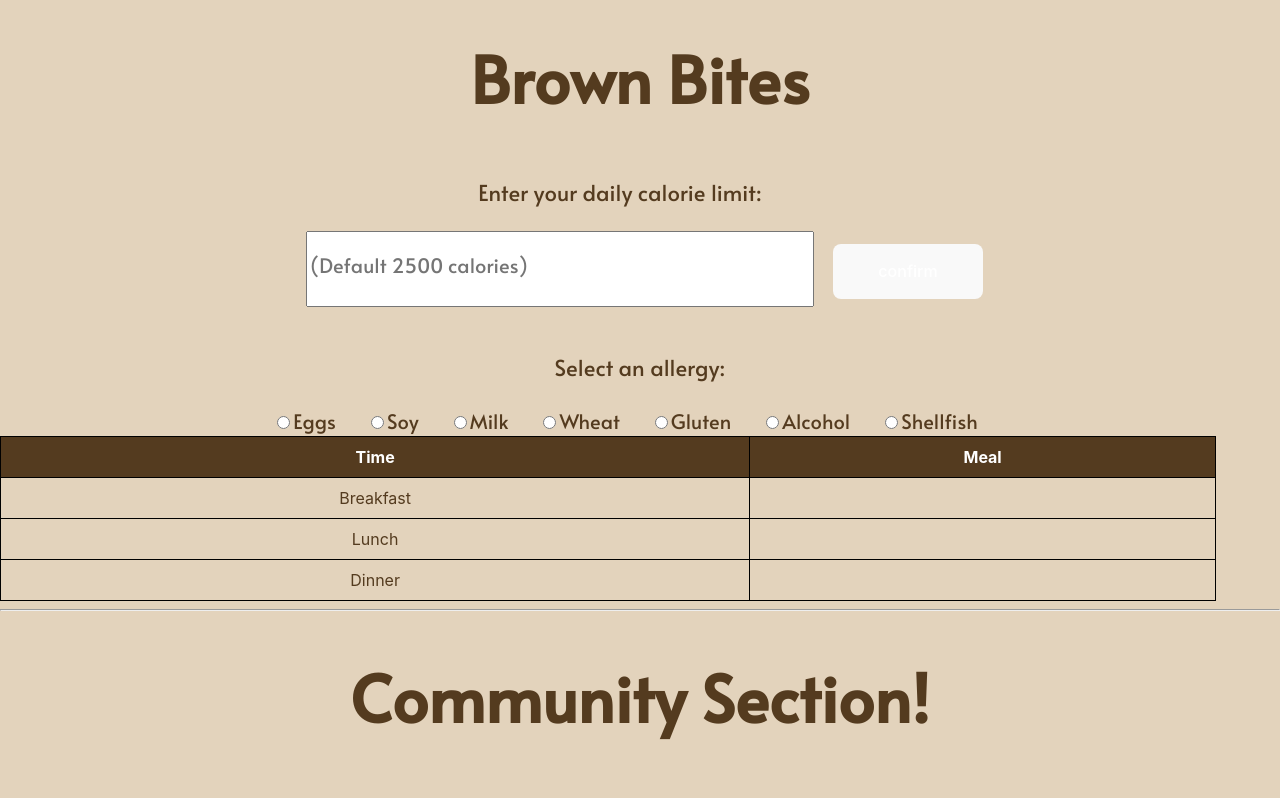
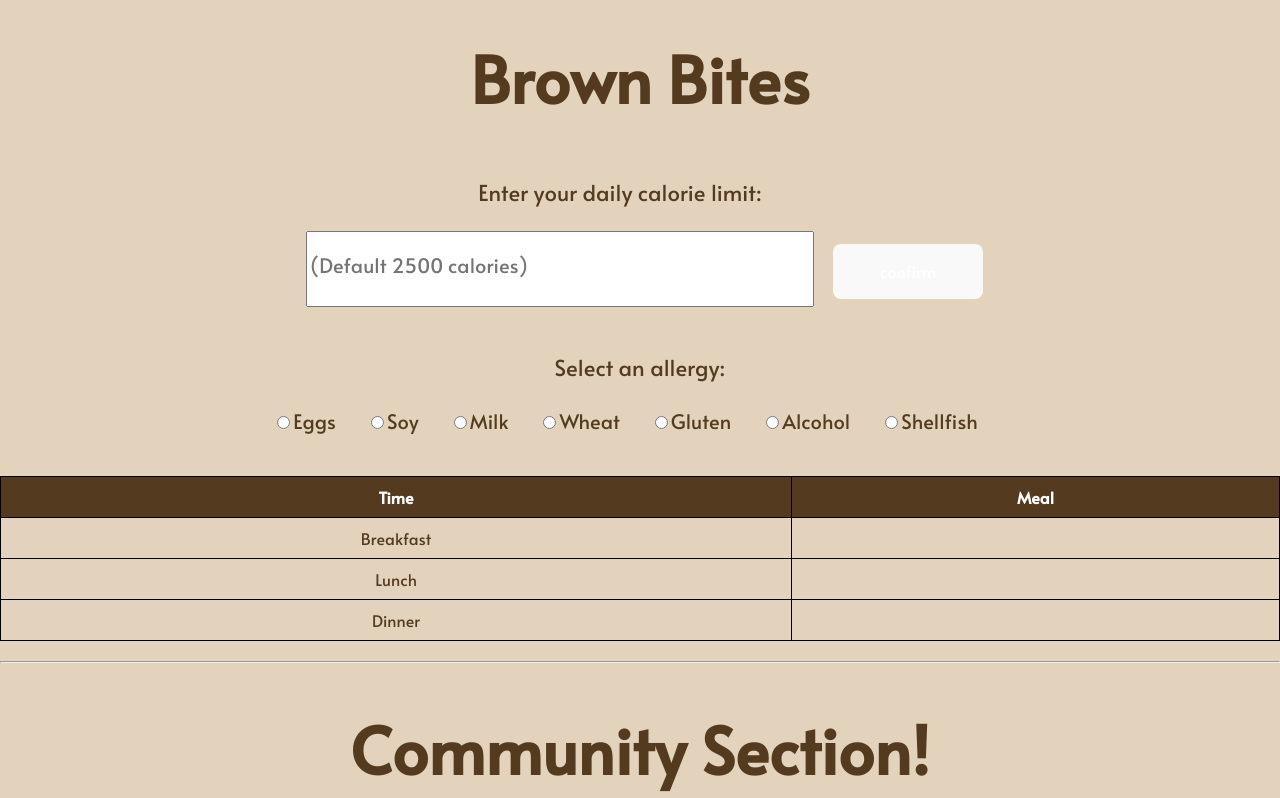
Before and after one commit to cs0320-f23/term-project-ssoufan-cpbryant-dsedarou-aye15, a React (Vite) app in the folder frontend/repl/: page / in a window 1280 px wide. Shown: the top 798 px of the page. Built offline with nearby package versions, Linux system fonts and the light colour scheme.

Commit message:
feat: changed calendar to a singular day

```diff
--- a/frontend/repl/src/components/Calendar.tsx
+++ b/frontend/repl/src/components/Calendar.tsx
@@ -64,7 +64,7 @@ interface CalendarProps {
 
 const Calendar: React.FC<CalendarProps> = ({ mealPlan, removeMeal }) => {
   return (
-    <div className="meal-table">
+    <div className="calendar">
       <table>
         <thead>
           <tr>
--- a/frontend/repl/src/components/Selector.tsx
+++ b/frontend/repl/src/components/Selector.tsx
@@ -9,12 +9,14 @@ export interface SelectorFunction {
   (args: Array<string>): Promise<string>;
 }
 
-
-export function searchCommandFunction(selectedOption: string, commandString: string): Promise<string> {
+export function searchCommandFunction(
+  selectedOption: string,
+  commandString: string
+): Promise<string> {
   return new Promise(async (resolve) => {
     try {
       const response = await fetch(
-        `http://localhost:2023/menu?restriction=` + selectedOption
+        `http://localhost:2025/menu?restriction=` + selectedOption
       );
       const json = await response.json();
       console.log(json);
@@ -34,46 +36,82 @@ export function searchCommandFunction(selectedOption: string, commandString: str
   });
 }
 
-export function processSearchResult(commandString: string, searchData: string | object): void {
+export function processSearchResult(
+  commandString: string,
+  searchData: string | object
+): void {
   try {
     const calories = parseInt(commandString);
     console.log("Command String:", calories);
 
     // Check if the searchData is already an object
-    const parsedData = typeof searchData === 'string' ? JSON.parse(searchData) : searchData;
+    const parsedData =
+      typeof searchData === "string" ? JSON.parse(searchData) : searchData;
 
     // Check if the parsedData is an object
-    if (typeof parsedData === 'object' && !Array.isArray(parsedData)) {
-      const breakfastArray: { item: string, calories: string, portionSize: string }[] = [];
-      const lunchArray: { item: string, calories: string, portionSize: string }[] = [];
-      const dinnerArray: { item: string, calories: string, portionSize: string }[] = [];
+    if (typeof parsedData === "object" && !Array.isArray(parsedData)) {
+      const breakfastArray: {
+        item: string;
+        calories: string;
+        portionSize: string;
+      }[] = [];
+      const lunchArray: {
+        item: string;
+        calories: string;
+        portionSize: string;
+      }[] = [];
+      const dinnerArray: {
+        item: string;
+        calories: string;
+        portionSize: string;
+      }[] = [];
 
       Object.keys(parsedData).forEach((key) => {
         const item = parsedData[key];
-        const itemInfo = { item: item.Item, calories: item.Calories, portionSize: item['Serving size'] };
+        console.log("meals: " + item.Meal)
+        const itemInfo = {
+          item: item.Item,
+          calories: item.Calories,
+          portionSize: item["Serving size"],
+        };
 
-        if (item.Meal.toLowerCase() === 'breakfast') {
+        if (item.Meal.toLowerCase() === "breakfast") {
           breakfastArray.push(itemInfo);
-        } else if (item.Meal.toLowerCase() === 'lunch') {
+          console.log("breakfast: " + breakfastArray)
+        } else if (item.Meal.toLowerCase() === "lunch") {
           lunchArray.push(itemInfo);
-        } else if (item.Meal.toLowerCase() === 'dinner') {
+        } else if (item.Meal.toLowerCase() === "dinner") {
           dinnerArray.push(itemInfo);
         }
       });
 
-      const selectedItems: { meal: string, item: string, calories: number, portionSize: string }[] = [];
+      const selectedItems: {
+        meal: string;
+        item: string;
+        calories: number;
+        portionSize: string;
+      }[] = [];
       let totalCalories = 0;
 
       // Function to check if an item is already selected
-      const isItemSelected = (item: string) => selectedItems.some(selected => selected.item === item);
+      const isItemSelected = (item: string) =>
+        selectedItems.some((selected) => selected.item === item);
 
       // Select two items from each meal
-      ['breakfast', 'lunch', 'dinner'].forEach(meal => {
-        const mealArray = meal === 'breakfast' ? breakfastArray : meal === 'lunch' ? lunchArray : dinnerArray;
+      ["breakfast", "lunch", "dinner"].forEach((meal) => {
+        const mealArray =
+          meal === "breakfast"
+            ? breakfastArray
+            : meal === "lunch"
+            ? lunchArray
+            : dinnerArray;
         if (mealArray.length > 0) {
           for (const item of mealArray.slice(0, 2)) {
             // Check if the item is not already selected and adding it won't exceed total calories
-            if (!isItemSelected(item.item) && totalCalories + parseInt(item.calories) <= calories) {
+            if (
+              !isItemSelected(item.item) &&
+              totalCalories + parseInt(item.calories) <= calories
+            ) {
               selectedItems.push({
                 meal,
                 item: item.item,
@@ -87,17 +125,27 @@ export function processSearchResult(commandString: string, searchData: string |
       });
 
       // Calculate the remaining target number of items for each meal
-      const remainingTargetItemCount = Math.floor((calories - totalCalories) / 2);
+      const remainingTargetItemCount = Math.floor(
+        (calories - totalCalories) / 2
+      );
 
       // Loop through meals in order: breakfast, lunch, dinner
-      ['breakfast', 'lunch', 'dinner'].forEach(meal => {
-        const mealArray = meal === 'breakfast' ? breakfastArray : meal === 'lunch' ? lunchArray : dinnerArray;
+      ["breakfast", "lunch", "dinner"].forEach((meal) => {
+        const mealArray =
+          meal === "breakfast"
+            ? breakfastArray
+            : meal === "lunch"
+            ? lunchArray
+            : dinnerArray;
 
         // Loop through items in the mealArray
         let remainingItemsToAdd = remainingTargetItemCount;
         for (const item of mealArray.slice(2)) {
           // Check if the item is not already selected and adding it won't exceed total calories
-          if (!isItemSelected(item.item) && totalCalories + parseInt(item.calories) <= calories) {
+          if (
+            !isItemSelected(item.item) &&
+            totalCalories + parseInt(item.calories) <= calories
+          ) {
             selectedItems.push({
               meal,
               item: item.item,
@@ -113,11 +161,14 @@ export function processSearchResult(commandString: string, searchData: string |
           }
         }
       });
+      const selectedItemsForBreakfast = selectedItems.filter(
+        (item) => item.meal === "Breakfast"
+      );
 
       // Log the selected items
       console.log("Selected Items:", selectedItems);
     } else {
-      console.error('Parsed data is not an object.');
+      console.error("Parsed data is not an object.");
     }
   } catch (error) {
     console.error("Error processing search result:", error);
@@ -135,10 +186,12 @@ export function Selector(props: SelectorProps) {
   const handleOptionChange = async (selectedValue: string) => {
     setSelectedOption(selectedValue);
     props.onSelect(selectedValue);
-    const result = await searchCommandFunction(selectedValue, props.commandString);
+    const result = await searchCommandFunction(
+      selectedValue,
+      props.commandString
+    );
     // Use the result as needed
   };
-
 
   return (
     <div>
--- a/frontend/repl/src/styles/main.css
+++ b/frontend/repl/src/styles/main.css
@@ -7,6 +7,8 @@
 .Display {
   position: relative;
   min-height: 100vh;
+  font-family: "font";
+
 }
 
 .limit {
@@ -18,6 +20,7 @@
   margin: auto;
   display: block;
   overflow: scroll;
+  font-family: "font";
 }
 
 .Input {
@@ -26,6 +29,7 @@
   display: flex;
   justify-content: center;
   align-items: center;
+  font-family: "font";
 }
 
 fieldset {
@@ -86,14 +90,16 @@ body {
 }
 
 .calendar {
-  margin-top: 20px;
-  display: flex;
+  margin-top: 40px;
+  margin-bottom: 20px;
   justify-content: center;
+  display: block;
   align-items: center;
+  font-family: "font";
 }
 
 table {
-  width: 95%;
+  width: 100%;
   border-collapse: collapse;
 }
 
@@ -103,6 +109,7 @@ td {
   padding: 8px;
   text-align: center;
   color: white;
+  font-family: "font";
 }
 
 #col1 {
@@ -124,10 +131,12 @@ th {
 button {
   margin-left: 5px;
   cursor: pointer;
+  font-family: "font";
 }
 
 input[type="radio"]:checked + .radio-label:before {
   background-color: #543b1f; /* Color when selected */
+    font-family: "font";
 }
 
 label {
```
Also changed, not shown: 5 other files (tests, documents, lock files or other folders).
